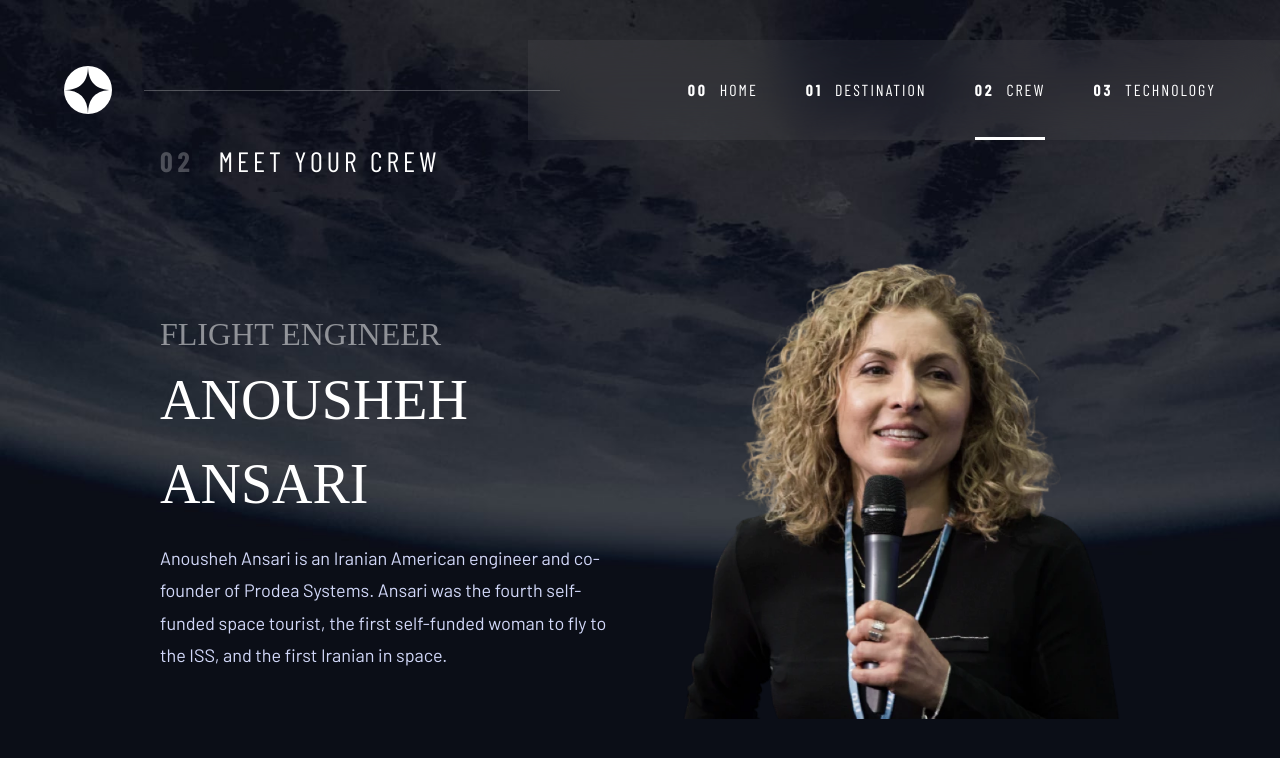
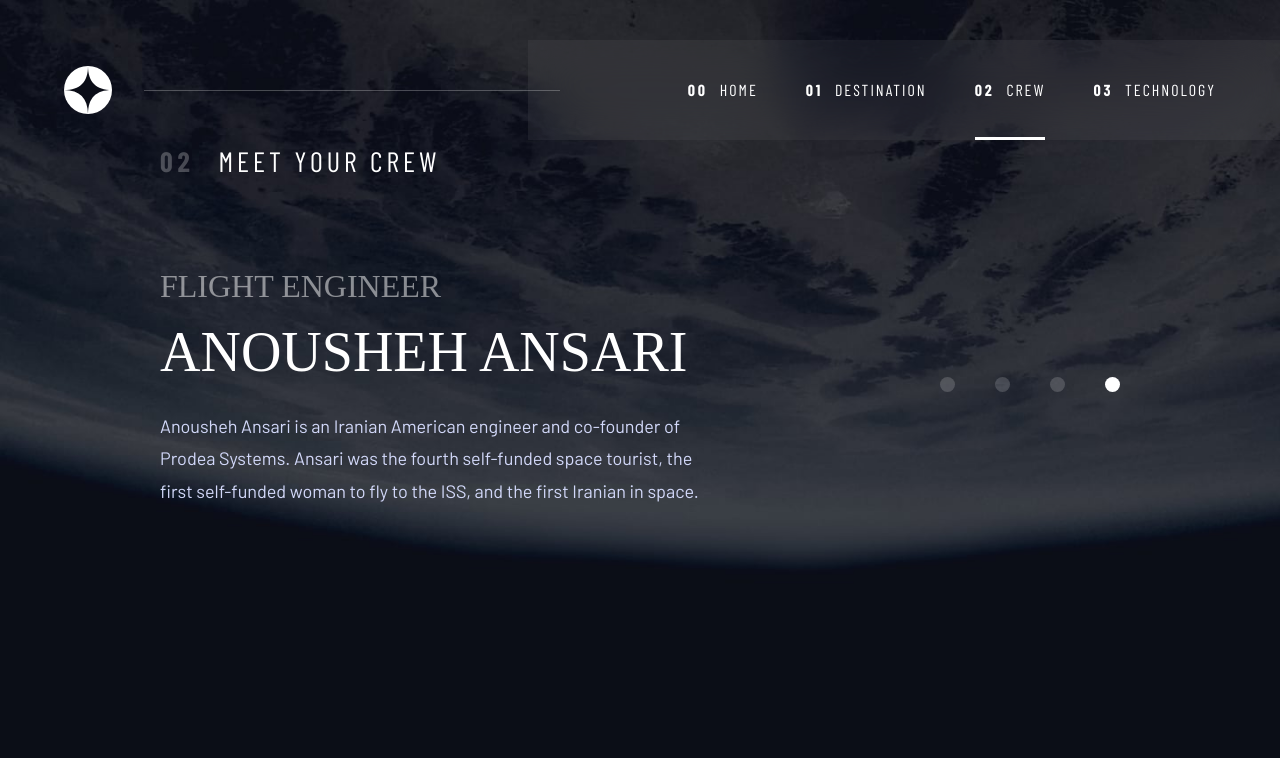
Before and after one commit to 47roms16/space-tourism-website, a React (Vite) app: page /crew/anousheh-ansari in a window 1280 px wide. Shown: the top 758 px of the page. Built offline with nearby package versions, Linux system fonts and the light colour scheme; a web font is replaced by a local one.

Commit message:
feat(crew-details-page): add new pagination UI component for each link of each data

```diff
--- a/src/components/content/CrewDetail.tsx
+++ b/src/components/content/CrewDetail.tsx
@@ -1,6 +1,6 @@
 import { Crew as CrewType } from "../../constants/types";
 
-import { useOutletContext, useParams } from "react-router";
+import { NavLink, useOutletContext, useParams } from "react-router";
 
 import TextContent from "../TextContent";
 
@@ -24,7 +24,7 @@ function CrewDetail() {
               headingClassName="crew-h1"
             />
           </div>
-          <Image src={crew.images.webp} altText={crew.name} />
+          <Pagination data={crewData} />
         </div>
       )}
     </>
@@ -33,10 +33,18 @@ function CrewDetail() {
 
 export default CrewDetail;
 
-function Image({ src, altText }: { src: string; altText: string }) {
+function Pagination({ data }: { data: CrewType[] }) {
+  const crewData = data;
   return (
-    <div>
-      <img src={src} alt={altText} width={513} height={700} className="" />
-    </div>
+    <ul className="flex justify-center gap-10">
+      {crewData.map((crew: CrewType) => (
+        <li key={crew.id}>
+          <NavLink
+            to={`/crew/${crew.id}`}
+            className="crew-pagination-link | block size-[15px] rounded-full"
+          ></NavLink>
+        </li>
+      ))}
+    </ul>
   );
 }
--- a/src/css/index.css
+++ b/src/css/index.css
@@ -66,6 +66,22 @@ html {
 .destination-nav-link.active:after,
 .destination-nav-link:not(.active):hover::after {
   bottom: -0.75rem;
+}
+
+.crew-pagination-link {
+  background-color: hsla(0, 0%, 100%, 0.17);
+}
+
+.crew-pagination-link.active {
+  background-color: hsl(0, 0%, 100%);
+}
+
+.crew-pagination-link:not(.active):hover {
+  background-color: hsla(0, 0%, 100%, 0.5);
+}
+
+.crew-link:has(a:focus-visible) {
+  transform: scale(0.9);
 }
 
 /* CTA Button "EXPLORE" */
```
